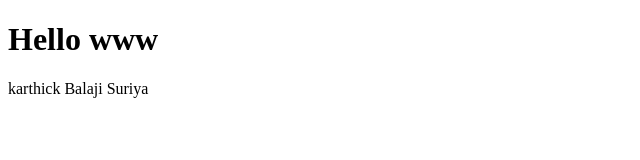
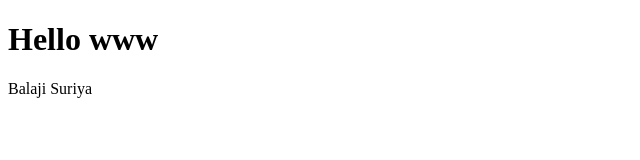
Before and after one commit to shadowwsakarthick/e1t1-git-demo, a website: page index.html in a window 1280 px wide. Shown: the full height of the page, 0-640 px from the left. Drawn offline with Linux system fonts and the light colour scheme.

Commit message:
karthick remove

```diff
--- a/index.html
+++ b/index.html
@@ -7,7 +7,6 @@
     </head>
     <body>
         <h1>Hello www</h1>
-        <label>karthick</label>
         <label>Balaji</label>
         <label>Suriya</label>
     </body>
```
